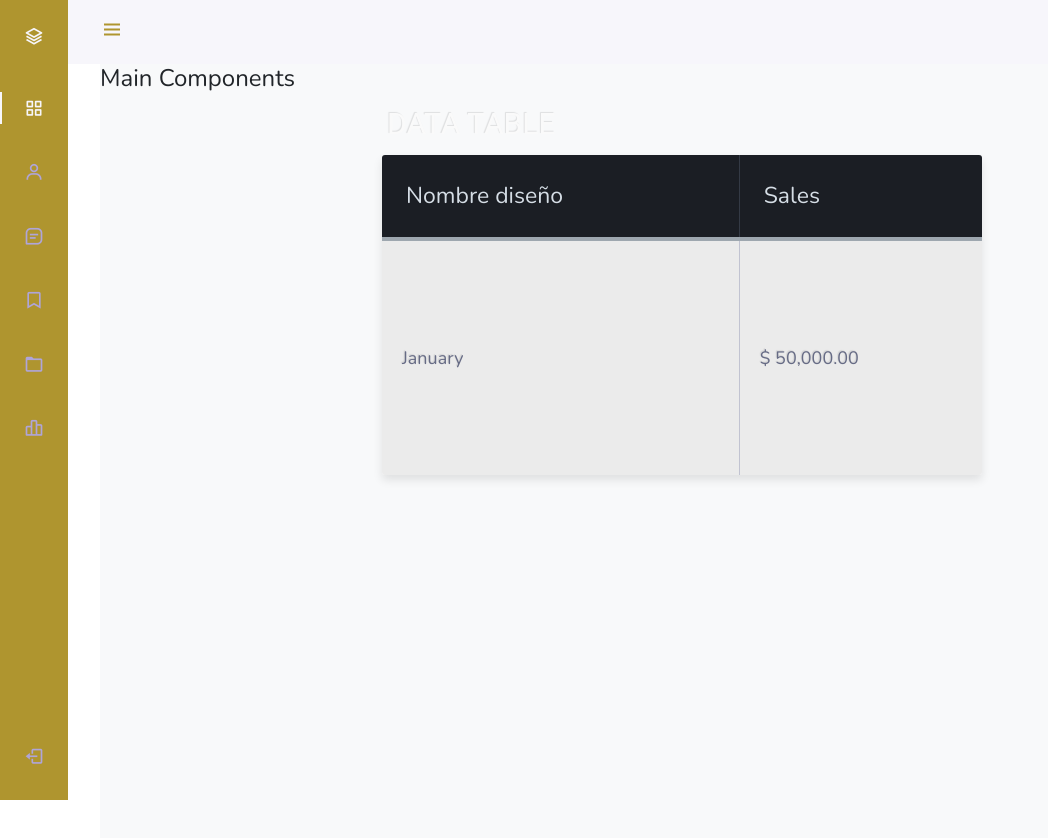
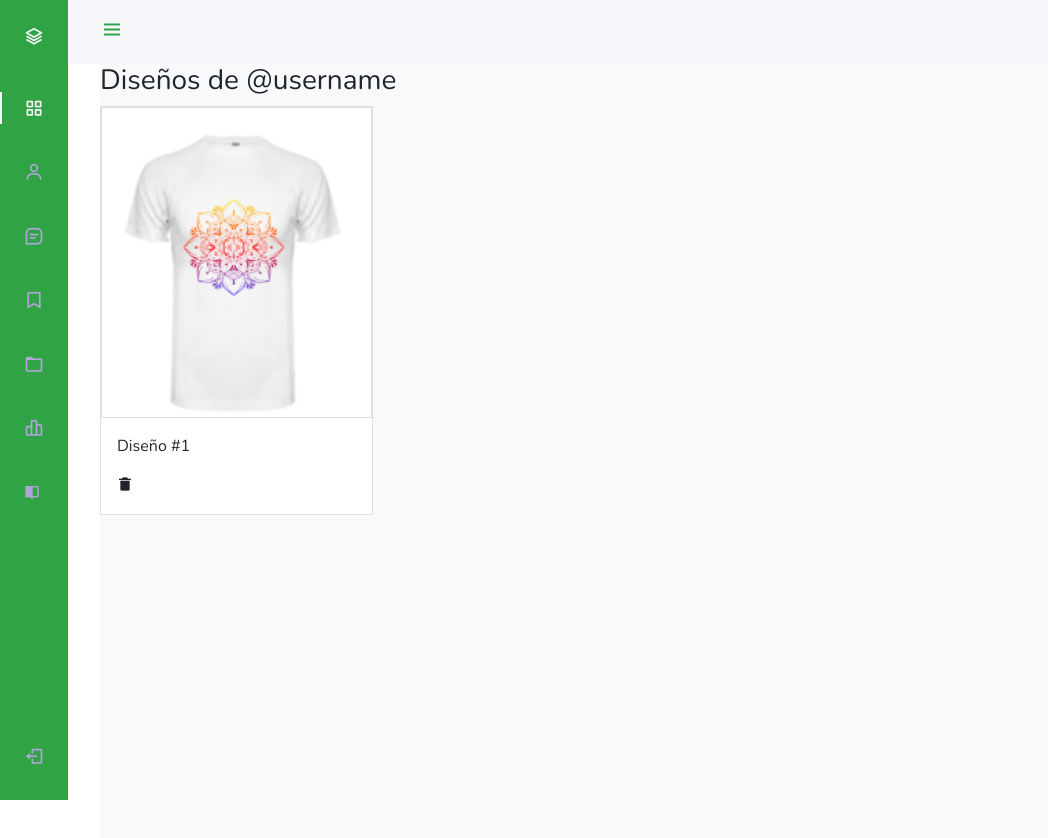
Before and after one commit to CRISTE0/Front-End-Prototipo, a plain HTML site: page vista/Cliente/Catalogo_Diseños.html in a window 1280 px wide. Shown: the whole page, without its empty margins (0-1048 px from the left). Drawn offline with nearby package versions, Linux system fonts and the light colour scheme.

Commit message:
modifique catalogo y colores

```diff
--- a/vista/Cliente/Catalogo_Diseños.html
+++ b/vista/Cliente/Catalogo_Diseños.html
@@ -33,33 +33,31 @@
                             class='bx bx-bookmark nav_icon'></i> <span class="nav_name">Bookmark</span> </a> <a href="#"
                         class="nav_link"> <i class='bx bx-folder nav_icon'></i> <span class="nav_name">Files</span> </a>
                     <a href="#" class="nav_link"> <i class='bx bx-bar-chart-alt-2 nav_icon'></i> <span
-                            class="nav_name">Stats</span> </a>
-                </div>
+                            class="nav_name">Stats</span> </a> </div>
+                            <a href="Catalogo_Diseños.html" class="nav_link"> <i class='bx bxs-book-open'></i> <span
+                                class="nav_name">Catalogo Diseño</span> </a>
             </div> <a href="#" class="nav_link"> <i class='bx bx-log-out nav_icon'></i> <span
                     class="nav_name">SignOut</span> </a>
+
         </nav>
     </div>
     <!--Container Main start-->
     <div class="height-100 bg-light">
-        <h4>Main Components</h4>
-        <div class="table-title">
-            <h3>Data Table</h3>
+        <h3>Diseños de @username</h3>
+        <div class="row">
+            <div class="col-md-3">
+                <div class="card mb-4 product-wap rounded-0">
+                    <div class="card rounded-0">
+                        <img class="card-img rounded-0 img-fluid" src="../assets/img/diseño.png">
+                    </div>
+                    <div class="card-body">
+                        <p>Diseño #1</p>
+                        <i class='bx bxs-trash-alt' ></i>
+                    </div>
+                </div>
+            </div>
         </div>
-        <table class="table-fill">
-            <thead>
-                <tr>
-                    <th class="text-left">Nombre diseño</th>
-                    <th class="text-left">Sales</th>
-                </tr>
-            </thead>
-            <tbody class="table-hover">
-                <tr>
-                    <td class="text-left">January</td>
-                    <td class="text-left">$ 50,000.00</td>
-                </tr>
-
-            </tbody>
-        </table>
+    </div>
 
     </div>
     <!--Container Main end-->
--- a/vista/assets/css/cliente.css
+++ b/vista/assets/css/cliente.css
@@ -2,7 +2,7 @@
 :root {
   --header-height: 3rem;
   --nav-width: 68px;
-  --first-color: #af952f;
+  --first-color: #30a444;
   --first-color-light: #afa5d9;
   --white-color: #f7f6fb;
   --body-font: "Nunito", sans-serif;
@@ -151,142 +151,3 @@ a {
     padding-left: calc(var(--nav-width) + 188px);
   }
 }
-/*
-diseño tabla catalogo de diseño */
-
-@import url(https://fonts.googleapis.com/css?family=Roboto:400,500,700,300,100);
-
-
-div.table-title {
-   display: block;
-  margin: auto;
-  max-width: 600px;
-  padding:5px;
-  width: 100%;
-}
-
-.table-title h3 {
-   color: #fafafa;
-   font-size: 30px;
-   font-weight: 400;
-   font-style:normal;
-   font-family: "Roboto", helvetica, arial, sans-serif;
-   text-shadow: -1px -1px 1px rgba(0, 0, 0, 0.1);
-   text-transform:uppercase;
-}
-
-
-/*** Table Styles **/
-
-.table-fill {
-  background: white;
-  border-radius:3px;
-  border-collapse: collapse;
-  height: 320px;
-  margin: auto;
-  max-width: 600px;
-  padding:5px;
-  width: 100%;
-  box-shadow: 0 5px 10px rgba(0, 0, 0, 0.1);
-  animation: float 5s infinite;
-}
-
-th {
-  color:#D5DDE5;;
-  background:#1b1e24;
-  border-bottom:4px solid #9ea7af;
-  border-right: 1px solid #343a45;
-  font-size:23px;
-  font-weight: 100;
-  padding:24px;
-  text-align:left;
-  text-shadow: 0 1px 1px rgba(0, 0, 0, 0.1);
-  vertical-align:middle;
-}
-
-th:first-child {
-  border-top-left-radius:3px;
-}
-
-th:last-child {
-  border-top-right-radius:3px;
-  border-right:none;
-}
-
-tr {
-  border-top: 1px solid #C1C3D1;
-  border-bottom: 1px solid #C1C3D1;
-  color:#666B85;
-  font-size:16px;
-  font-weight:normal;
-  text-shadow: 0 1px 1px rgba(256, 256, 256, 0.1);
-}
-
-tr:hover td {
-  background:#4E5066;
-  color:#FFFFFF;
-  border-top: 1px solid #22262e;
-}
-
-tr:first-child {
-  border-top:none;
-}
-
-tr:last-child {
-  border-bottom:none;
-}
-
-tr:nth-child(odd) td {
-  background:#EBEBEB;
-}
-
-tr:nth-child(odd):hover td {
-  background:#4E5066;
-}
-
-tr:last-child td:first-child {
-  border-bottom-left-radius:3px;
-}
-
-tr:last-child td:last-child {
-  border-bottom-right-radius:3px;
-}
-
-td {
-  background:#FFFFFF;
-  padding:20px;
-  text-align:left;
-  vertical-align:middle;
-  font-weight:300;
-  font-size:18px;
-  text-shadow: -1px -1px 1px rgba(0, 0, 0, 0.1);
-  border-right: 1px solid #C1C3D1;
-}
-
-td:last-child {
-  border-right: 0px;
-}
-
-th.text-left {
-  text-align: left;
-}
-
-th.text-center {
-  text-align: center;
-}
-
-th.text-right {
-  text-align: right;
-}
-
-td.text-left {
-  text-align: left;
-}
-
-td.text-center {
-  text-align: center;
-}
-
-td.text-right {
-  text-align: right;
-}
```
Also changed, not shown: vista/Cliente/index.html (+4 -1 lines).
